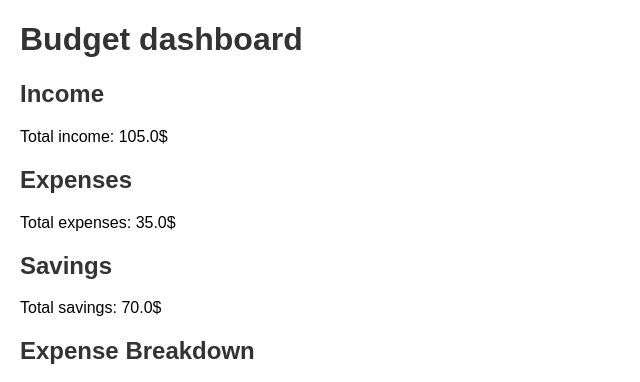
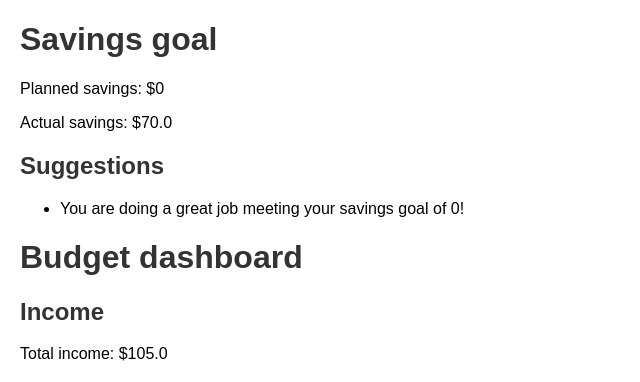
Before and after one commit to Lietavkin/budgeting_app, a Flask app: page /dashboard in a window 1280 px wide. Shown: the top 382 px of the page, without its empty margins (0-640 px from the left). Run offline with Flask 3, Linux system fonts and the light colour scheme; data comes from the database, SQL or seed files in the repository; both versions use the stored data as it was after the commit; data that the repository does not hold is empty.

Commit message:
another file

```diff
--- a/app.py
+++ b/app.py
@@ -14,6 +14,16 @@ def home():
 @app.route("/input")
 def input_form():
     return render_template("income_expense.html")
+
+@app.route("/savings_goal", methods=["POST"])
+def savings_goal():
+    savings_goal= float(request.form.get("savings_goal"))
+    conn=sqlite3.connect("database.db")
+    cursor=conn.cursor()
+    cursor.execute("INSERT OR REPLACE INTO savings_goal(id,amount) VALUES(?,?)",(1, savings_goal))
+    conn.commit()
+    conn.close()
+    return redirect("/dashboard")
 
 @app.route("/add_income", methods=["POST"])
 def add_income():
@@ -46,7 +56,18 @@ def dashboard():
     total_income= cursor.fetchone()[0] or 0
     cursor.execute("SELECT SUM(amount) FROM expenses")
     total_expenses = cursor.fetchone()[0] or 0
+    cursor.execute("SELECT amount from savings_goal WHERE id=?",(1,))
+    savings_goal = cursor.fetchone()
+    savings_goal=savings_goal[0] if savings_goal else 0
+
     total_savings = total_income - total_expenses
+
+    suggestions= []
+    if total_savings < savings_goal:
+        deficit = savings_goal - total_savings
+        suggestions.append(f"You are ${deficit:.2f} short of your savings goal! Maybe you should consider mitigating your expenses.")
+    else:
+        suggestions.append(f"You are doing a great job meeting your savings goal of {savings_goal}!")
 
     cursor.execute("SELECT category, SUM(amount) FROM expenses GROUP BY category")
     expense_summary= {row[0]: row[1] for row in cursor.fetchall()}
@@ -81,7 +102,7 @@ def dashboard():
     plt.savefig(bar_chart_path)
     plt.close()
 
-    return render_template("dashboard.html", total_income=total_income,total_expenses=total_expenses, total_savings=total_savings, expense_summary=expense_summary, chart_path=chart_path, bar_chart_path=bar_chart_path)
+    return render_template("dashboard.html", savings_goal=savings_goal, suggestions = suggestions, total_income=total_income,total_expenses=total_expenses, total_savings=total_savings, expense_summary=expense_summary, chart_path=chart_path, bar_chart_path=bar_chart_path)
 
 
 
--- a/helpers.py
+++ b/helpers.py
@@ -7,5 +7,6 @@ def init_db():
 
     cursor.execute(""" CREATE TABLE IF NOT EXISTS income (id INTEGER PRIMARY KEY AUTOINCREMENT,amount REAL NOT NULL,date TEXT NOT NULL ) """)
     cursor.execute("""CREATE TABLE IF NOT EXISTS expenses ( id INTEGER PRIMARY KEY AUTOINCREMENT,category TEXT NOT NULL, amount REAL NOT NULL,date TEXT NOT NULL)""")
+    cursor.execute("""CREATE TABLE IF NOT EXISTS savings_goal(id INTEGER PRIMARY KEY, amount REAL NOT NULL)""")
     conn.commit()
     conn.close()
--- a/templates/dashboard.html
+++ b/templates/dashboard.html
@@ -2,7 +2,8 @@
 <html lang="en">
 
     <head>
-        <link rel="stylesheet" href="/mnt/c/Users/peter/Documents/GitHub/CS50-Harvard/budgeting_app/static/styles.css">
+        <link rel="stylesheet" href="{{ url_for('static', filename='styles.css') }}">
+
 
         <meta charset="UTF-8">
         <meta name="viewport" content="width=device-width, initial-scale=1.0">
@@ -10,14 +11,25 @@
     </head>
 
     <body>
+        <div>
+        <h1>Savings goal</h1>
+        <p>Planned savings: ${{ savings_goal }} </p>
+        <p>Actual savings:  ${{ total_savings }} </p>
+        <h2> Suggestions</h2>
+        <ul>
+            {% for suggestion in suggestions %}
+            <li>{{suggestion}} </li>
+            {% endfor %}
+        </ul>
+        </div>
         <h1>Budget dashboard</h1>
         <h2>Income</h2>
-            <p>Total income: {{ total_income }}$</p>
+            <p>Total income: ${{ total_income }} </p>
         <h2>Expenses</h2>
-            <p>Total expenses: {{total_expenses}}$</p>
+            <p>Total expenses: ${{total_expenses}} </p>
 
         <h2>Savings</h2>
-            <p>Total savings: {{total_savings}}$</p>
+            <p>Total savings: ${{total_savings}}</p>
 
         <h2>Expense Breakdown</h2>
         {% if chart_path %}
@@ -32,7 +44,7 @@
 
          {% else %}
          <p>No data to show</p>
-        {%endif%}
+        {% endif %}
         <h2>Expense breakdown</h2>
         <table border="1">
             <thead>
@@ -45,7 +57,7 @@
                 {%for category, amount in expense_summary.items()%}
                 <tr>
                     <td>{{category}}</td>
-                    <td>{{amount}}$</td>
+                    <td>${{amount}}</td>
                 </tr>
                 {% endfor %}
             </tbody>
```
Also changed, not shown: templates/income_expense.html (+7 -0 lines), database.db.
